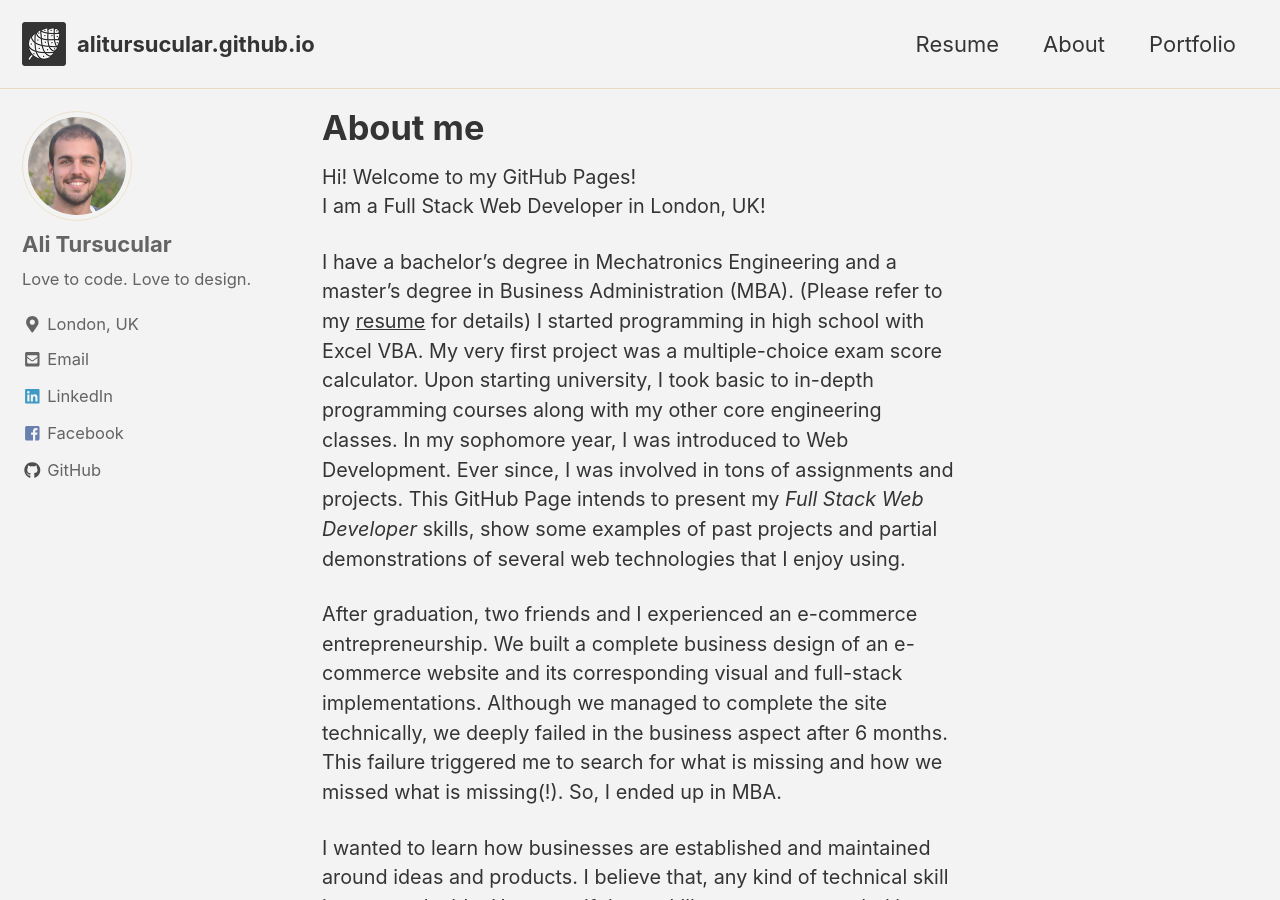
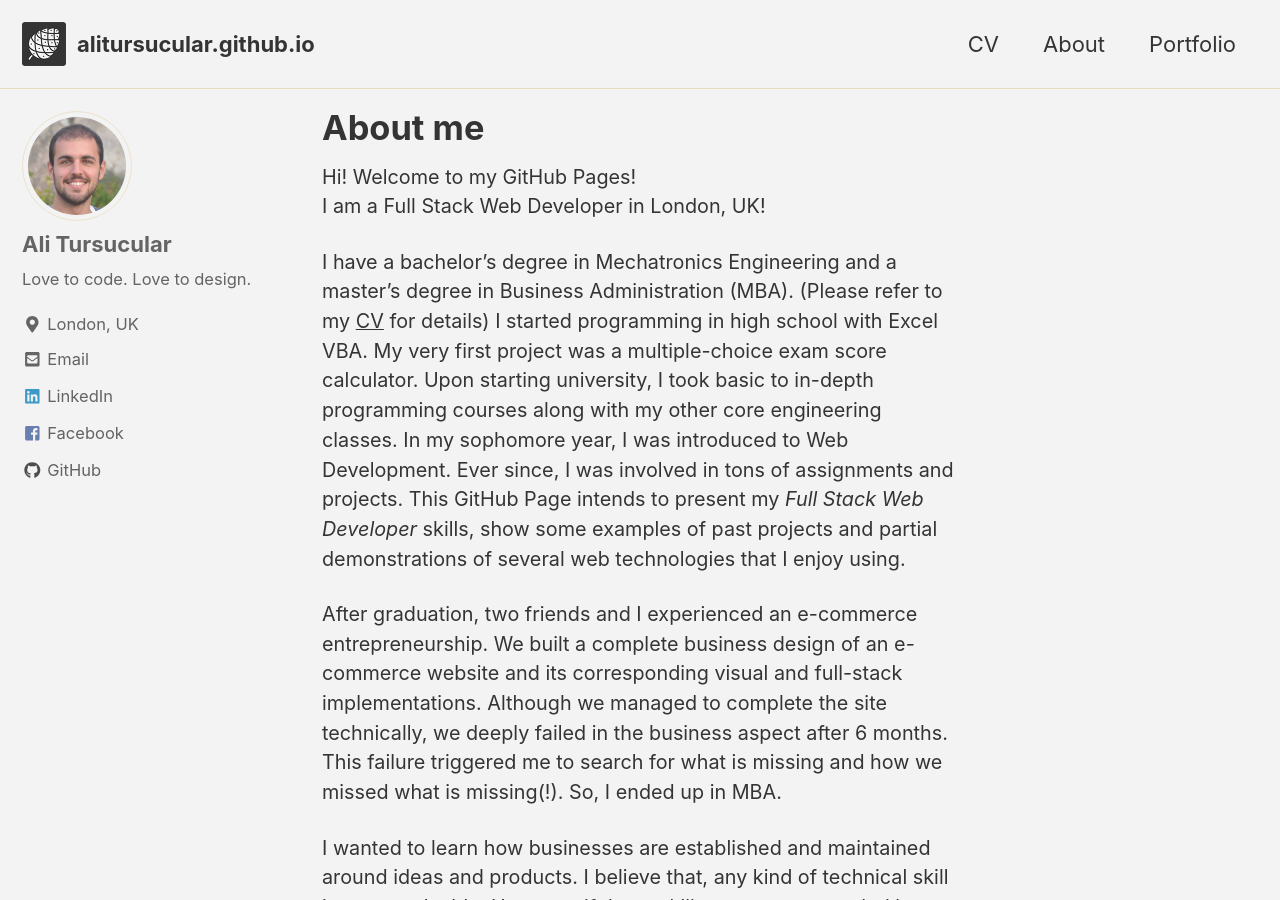
Before and after one commit to alitursucular/alitursucular.github.io, a Jekyll site: the page built from _pages/about.md, in a window 1280 px wide and 900 px high. Built offline with Jekyll 4.4.1, drawn with Linux system fonts in a browser that asks for light colours; cached includes are drawn as plain includes.

Commit message:
Typo fix

```diff
--- a/_data/navigation.yml
+++ b/_data/navigation.yml
@@ -1,7 +1,7 @@
 # main links
 main:
-  - title: "Resume"
-    url: "/assets/docs/alitursucular-full-stack-developer-resume.pdf"
+  - title: "CV"
+    url: "/assets/docs/alitursucular-full-stack-developer-cv.pdf"
   - title: "About"
     url: /about/
   - title: "Portfolio"
--- a/_pages/about.md
+++ b/_pages/about.md
@@ -7,7 +7,7 @@
 Hi! Welcome to my GitHub Pages!<br/>
 I am a Full Stack Web Developer in London, UK!
 
-I have a bachelor’s degree in Mechatronics Engineering and a master’s degree in Business Administration (MBA). (Please refer to my [resume](https://alitursucular.github.io/assets/docs/alitursucular-full-stack-developer-resume.pdf) for details) I started programming in high school with Excel VBA. My very first project was a multiple-choice exam score calculator. Upon starting university, I took basic to in-depth programming courses along with my other core engineering classes. In my sophomore year, I was introduced to Web Development. Ever since, I was involved in tons of assignments and projects. This GitHub Page intends to present my _Full Stack Web Developer_ skills, show some examples of past projects and partial demonstrations of several web technologies that I enjoy using.
+I have a bachelor’s degree in Mechatronics Engineering and a master’s degree in Business Administration (MBA). (Please refer to my [CV](https://alitursucular.github.io/assets/docs/alitursucular-full-stack-developer-cv.pdf) for details) I started programming in high school with Excel VBA. My very first project was a multiple-choice exam score calculator. Upon starting university, I took basic to in-depth programming courses along with my other core engineering classes. In my sophomore year, I was introduced to Web Development. Ever since, I was involved in tons of assignments and projects. This GitHub Page intends to present my _Full Stack Web Developer_ skills, show some examples of past projects and partial demonstrations of several web technologies that I enjoy using.
 
 After graduation, two friends and I experienced an e-commerce entrepreneurship. We built a complete business design of an e-commerce website and its corresponding visual and full-stack implementations. Although we managed to complete the site technically, we deeply failed in the business aspect after 6 months. This failure triggered me to search for what is missing and how we missed what is missing(!). So, I ended up in MBA.
 
```
Also changed, not shown: _pages/CV.md (added), _pages/resume.md (deleted), 2 other files.
